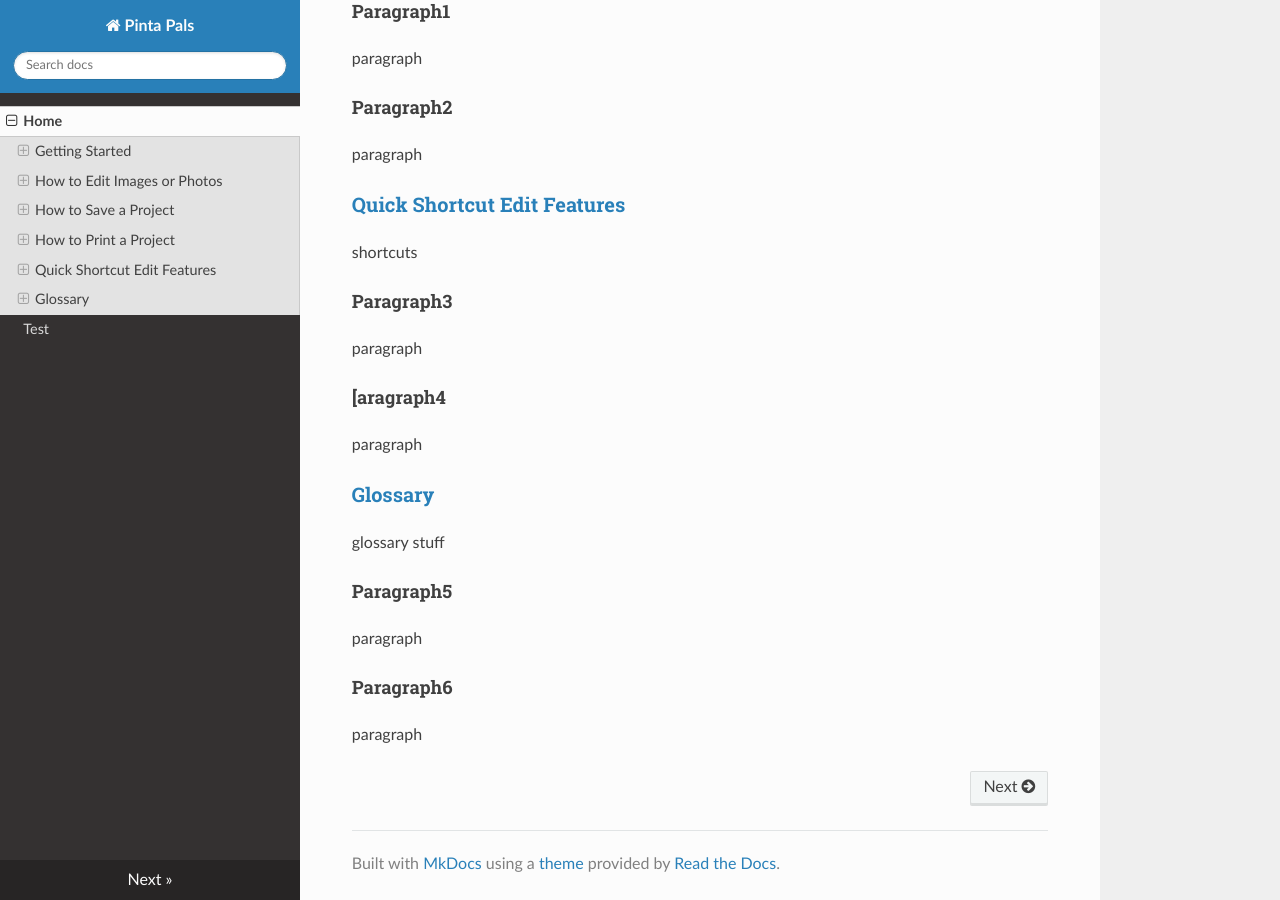
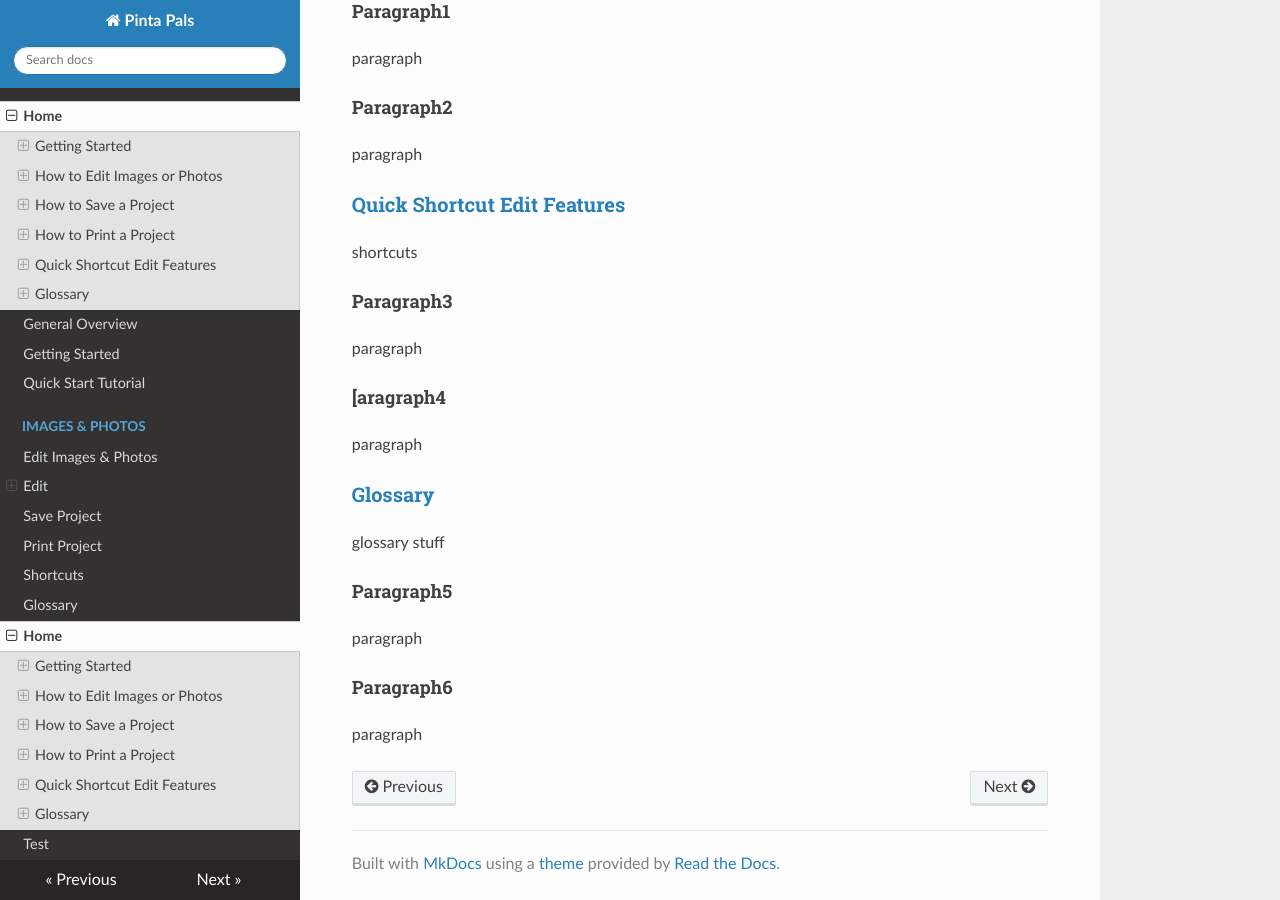
Before and after one commit to akaro2424/pintapals, an MkDocs documentation site: the page built from docs/index.md, in a window 1280 px wide and 900 px high, scrolled down 4880 px. Built offline with MkDocs 1.6.1, drawn with Linux system fonts in a browser that asks for light colours; nearby versions of some CDN libraries.

Commit message:
Adding pages

```diff
--- a/mkdocs.yml
+++ b/mkdocs.yml
@@ -1,5 +1,17 @@
 site_name: Pinta Pals
 nav:
   - Home: index.md
+  - General Overview: overview.md
+  - Getting Started: start.md
+  - Quick Start Tutorial: tutorial.md
+  - Images & Photos:
+    - 'Edit Images & Photos': 'edit.md'
+    - 'Edit':
+      - 'Nest': 'page.md'
+  - Save Project: save.md
+  - Print Project: print.md
+  - Shortcuts: shortcuts.md
+  - Glossary: glossary.md
+  - Index: index.md
   - Test: index_test.md
 theme: readthedocs
```
